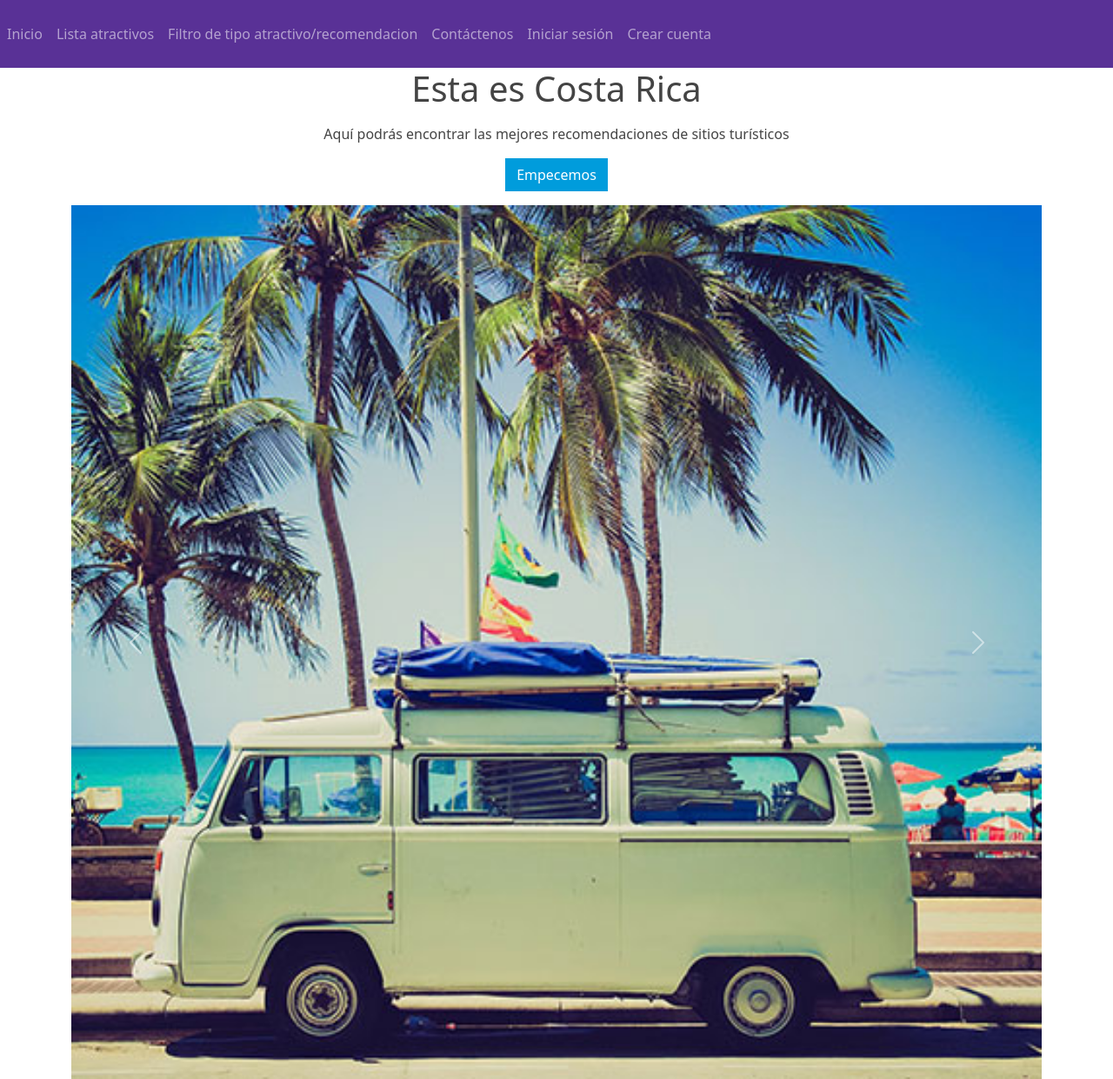
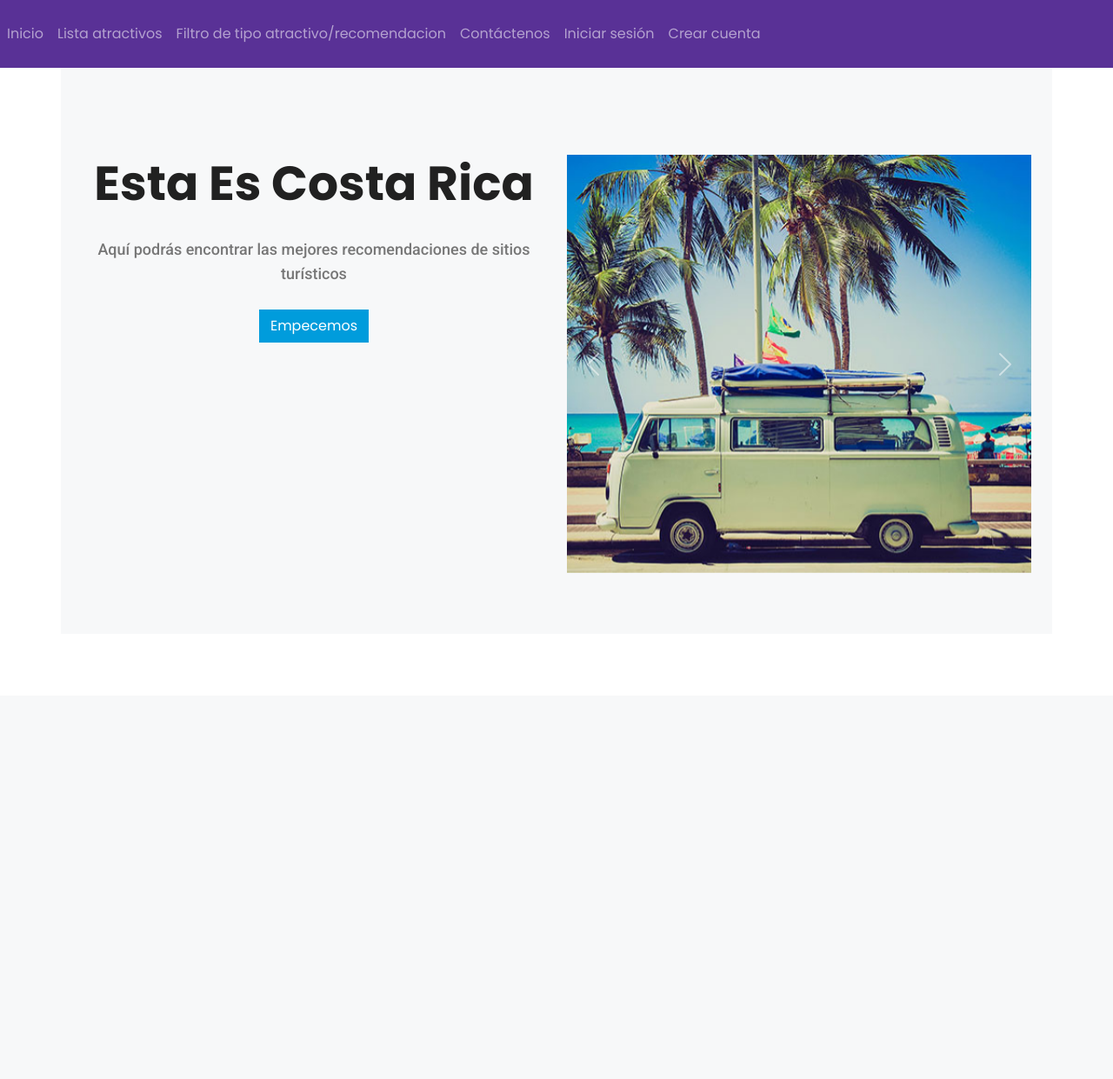
Before and after one commit to jesus-gutierrezmatarrita/tour-recommendations, a PHP site: page / in a window 1280 px wide. Shown: the whole page at 87% size. After the commit the page ends 659 px from the top, so only its background shows below. Run offline with PHP 8.4, Linux system fonts and the light colour scheme.

Commit message:
Finish the welcome page

```diff
--- a/index.php
+++ b/index.php
@@ -1,28 +1,46 @@
 <?php include("template/cabecera.php"); ?>
 
-<div class="bd-masthead mb-3" id="content">
-    <div class="container-xxl bd-gutter">
-        <section class="col-md-8 mx-auto text-center" src="images/laguna.jpg" data-image-width="256" data-image-height="256" id="welcomeText">
-            <div class="">
-                <h1 class="mb-3 fw-semibold">Esta es Costa Rica</h1>
-                <p>Aquí podrás encontrar las mejores recomendaciones de sitios turísticos</p>
+<head>
+    <!--bootstrap.min.css-->
+    <link rel="stylesheet" href="css/bootstrap.min.css">
+    <!--animate.css-->
+    <link rel="stylesheet" href="css/animate.min.css">
+    <!--fontawesome 5-->
+    <link rel="stylesheet" href="css/all.min.css">
+    <!--lity.css-->
+    <link rel="stylesheet" href="css/lity.min.css">
+    <!--slicknav.css-->
+    <link rel="stylesheet" href="css/slicknav.min.css">
+    <!--slickslider.css-->
+    <link rel="stylesheet" href="css/slick-theme.css">
+    <link rel="stylesheet" href="css/slick.css">
+    <!-- Custom.css -->
+    <link rel="stylesheet" href="css/style.css">
+    <link rel="stylesheet" href="css/responsive.css">
+
+</head>
+
+<section class="ws-section-spacing bg-gray">
+    <div class="container">
+        <div class="row">
+            <div class="col-lg-6">
+                <div class="center-title">
+                    <h1 class="title">Esta es Costa Rica</h1>
+                    <p class="sub-title" style="margin-bottom: 5%;">Aquí podrás encontrar las mejores recomendaciones de sitios turísticos</p>
                     <a href="filtroTipoBusqueda.php" class="btn btn-info">Empecemos</a>
                 </div>
-        </section>
             </div>
 
-</div>
-
-<div id="homeCarousel" class="carousel slide" data-bs-ride="carousel">
+            <div id="homeCarousel" class="carousel slide col-lg-6" data-bs-ride="carousel">
                 <div class="carousel-inner">
-        <div class="carousel-item active" data-bs-interval="10000">
-            <img src="images/pack-1.jpg" class="d-block w-100" alt="landscape1">
+                    <div class="carousel-item active" data-bs-interval="2000">
+                        <img src="images/pack-1.jpg" height="200px" alt="landscape1">
                     </div>
                     <div class="carousel-item" data-bs-interval="2000">
-            <img src="images/volcan.jpg" class="d-block w-100" alt="landscape2">
+                        <img src="images/volcan.jpg" height="200px" alt="landscape2">
                     </div>
                     <div class="carousel-item">
-            <img src="images/pack-3.jpg" class="d-block w-100" alt="landscape3">
+                        <img src="images/pack-3.jpg" height="200px" alt="landscape3">
                     </div>
                 </div>
                 <button class="carousel-control-prev" type="button" data-bs-target="#homeCarousel" data-bs-slide="prev">
@@ -34,5 +52,8 @@
                     <span class="visually-hidden">Next</span>
                 </button>
             </div>
+        </div>
+    </div>
+</section>
 
 <?php include("template/pie.php"); ?>
--- a/template/cabecera.php
+++ b/template/cabecera.php
@@ -6,14 +6,29 @@
     <meta http-equiv="X-UA-Compatible" content="IE=edge">
     <meta name="viewport" content="width=device-width, initail-scale=1.0">
 
-    <link rel="stylesheet" href="./css/bootstrap.min.css">
+    <!--bootstrap.min.css-->
+    <link rel="stylesheet" href="css/bootstrap.min.css">
+    <!--animate.css-->
+    <link rel="stylesheet" href="css/animate.min.css">
+    <!--fontawesome 5-->
+    <link rel="stylesheet" href="css/all.min.css">
+    <!--lity.css-->
+    <link rel="stylesheet" href="css/lity.min.css">
+    <!--slicknav.css-->
+    <link rel="stylesheet" href="css/slicknav.min.css">
+    <!--slickslider.css-->
+    <link rel="stylesheet" href="css/slick-theme.css">
+    <link rel="stylesheet" href="css/slick.css">
+    <!-- Custom.css -->
+    <link rel="stylesheet" href="css/style.css">
+    <link rel="stylesheet" href="css/responsive.css">
 </head>
 
 <body>
     <nav class="navbar navbar-expand-lg navbar-dark bg-primary">
         <ul class="nav navbar-nav">
             <li class="nav-item">
-                <a class="nav-link" href="">Inicio </a>
+                <a class="nav-link" href="index.php">Inicio </a>
             </li>
             <li class="nav-item">
                 <a class="nav-link" href="listaAtractivos.php">Lista atractivos </a>
```
Lines whose indentation alone changed are shown as unchanged.
